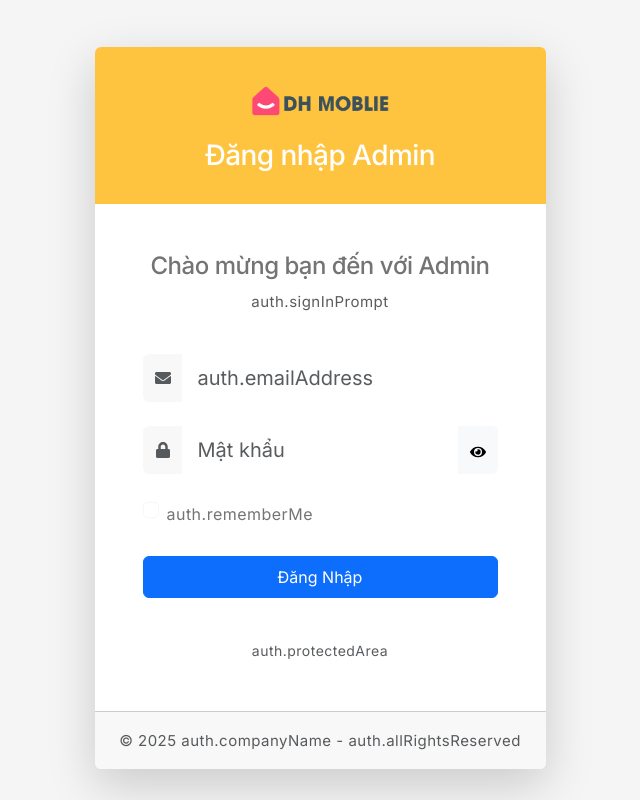
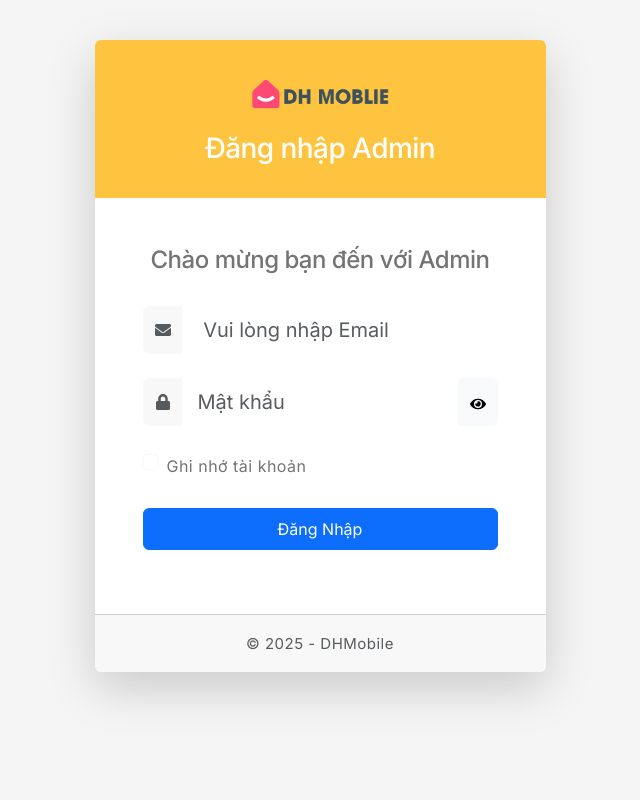
Before and after one commit to chapilcheapz/dhmobile-website, a React (Vite) app in the folder frontend/: page /AdminLogin in a window 1280 px wide. Shown: the whole page, without its empty margins (320-960 px from the left). Built offline with nearby package versions, Linux system fonts and the light colour scheme; no server answers.

Commit message:
fix:login

```diff
--- a/frontend/src/pages/admin/AdminLogin.jsx
+++ b/frontend/src/pages/admin/AdminLogin.jsx
@@ -29,7 +29,7 @@ const AdminLogin = () => {
       if (result && result.access_token) {
         localStorage.setItem("adminToken", result.access_token);
         localStorage.setItem("adminID", result.user ? result.user.id : (result.admin ? result.admin.id : null));
-        toast.success(t("auth.adminLoginSuccess") || "Admin login successful");
+        toast.success(t("Đăng nhập thành công ") || "Admin login successful");
         navigate("/admin")
       } else {
         toast.error("Invalid login response");
@@ -43,7 +43,7 @@ const AdminLogin = () => {
     <>
       {loading && <Loading />}
       <div className="d-flex vh-100" style={{ backgroundColor: "#f5f5f5" }}>
-        <div className="container m-auto">
+        <div className="container my-6">
           <div className="row justify-content-center">
             <div className="col-md-8 col-lg-6 col-xl-5">
               <div className="card shadow-lg border-0 rounded-lg overflow-hidden">
@@ -54,7 +54,6 @@ const AdminLogin = () => {
                 <div className="card-body p-4 p-sm-5">
                   <div className="text-center mb-4">
                     <h4>{t("Chào mừng bạn đến với Admin") || "Welcome Back!"}</h4>
-                    <p className="text-muted">{t("auth.signInPrompt") || "Sign in to access the admin panel"}</p>
                   </div>
 
                   <form onSubmit={handleSubmit(login)} noValidate>
@@ -66,7 +65,7 @@ const AdminLogin = () => {
                         <input
                           type="email"
                           className={`form-control form-control-lg border-0 ${errors.email ? "is-invalid" : ""}`}
-                          placeholder={t("auth.emailAddress") || "Email address"}
+                          placeholder={t(" Vui lòng nhập Email") || "Email address"}
                           {...register("email", {
                             required: t("auth.validation.emailRequired") || "Email is required",
                             pattern: {
@@ -119,7 +118,7 @@ const AdminLogin = () => {
                           id="rememberMe"
                         />
                         <label className="form-check-label" htmlFor="rememberMe">
-                          {t("auth.rememberMe") || "Remember me"}
+                          {t("Ghi nhớ tài khoản") || "Remember me"}
                         </label>
                       </div>
                     </div>
@@ -136,15 +135,11 @@ const AdminLogin = () => {
                     </button>
                   </form>
 
-                  <div className="text-center mt-4">
-                    <p className="text-muted mb-0 small">
-                      {t("auth.protectedArea") || "This is a protected area. Authorized personnel only."}
-                    </p>
-                  </div>
+
                 </div>
                 <div className="card-footer bg-light py-3 text-center">
                   <p className="text-muted mb-0">
-                    &copy; {new Date().getFullYear()} {t("auth.companyName") || "DH Mobile"} - {t("auth.allRightsReserved") || "All rights reserved"}
+                    &copy; {new Date().getFullYear()} - {t("DHMobile") || "All rights reserved"}
                   </p>
                 </div>
               </div>
```
